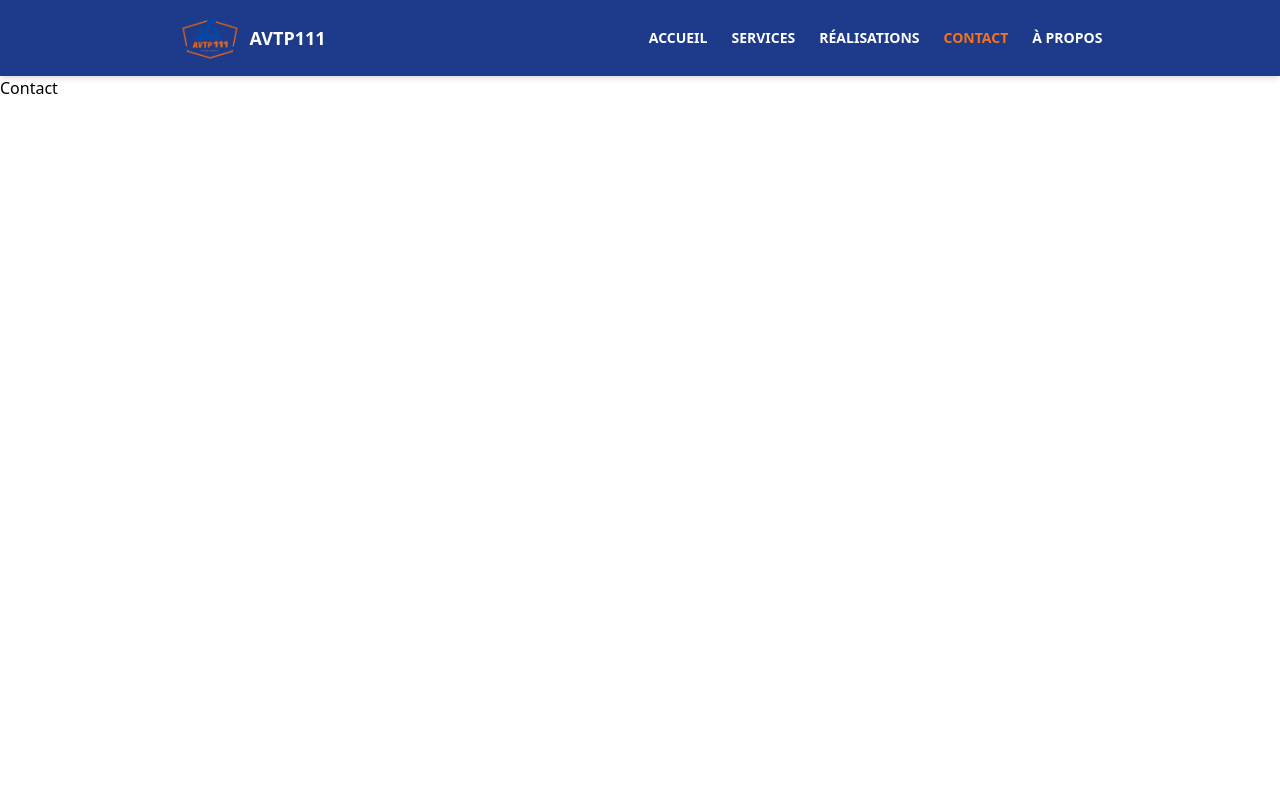
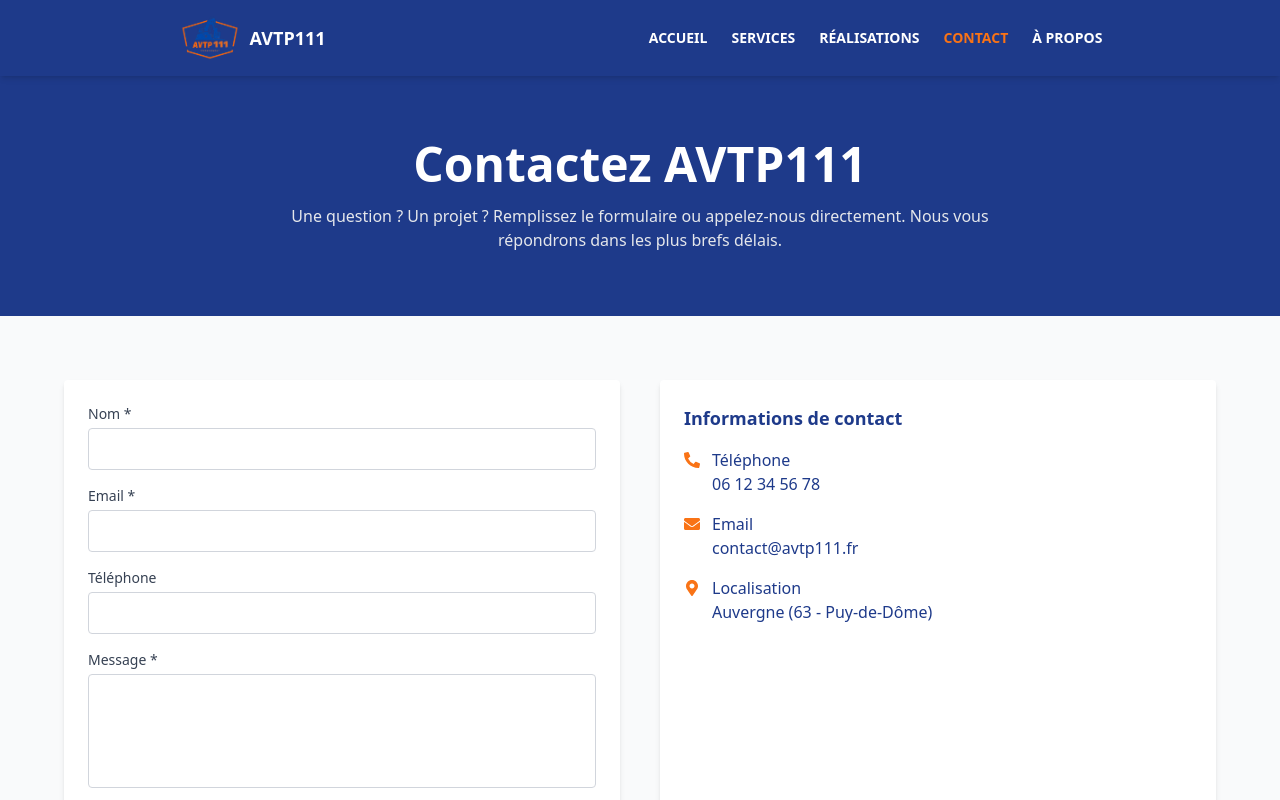
Before and after one commit to sadournyg/avtp111-vitrine, a React (Vite) app: page /contact in a window 1280 px wide. Shown: the top 800 px of the page. Built offline with nearby package versions, Linux system fonts and the light colour scheme.

Commit message:
feature: Contact page

```diff
--- /dev/null
+++ b/src/components/ContactForm.tsx
@@ -0,0 +1,95 @@
+import { useState } from "react";
+
+const ContactForm = () => {
+  const [submitted, setSubmitted] = useState(false);
+
+  const handleSubmit = (e: React.FormEvent<HTMLFormElement>) => {
+    e.preventDefault();
+    setSubmitted(true);
+  };
+
+  return (
+    <form
+      onSubmit={handleSubmit}
+      className="w-full max-w-2xl mx-auto bg-white shadow-md rounded p-6 space-y-4"
+    >
+      <div>
+        <label
+          htmlFor="name"
+          className="block text-sm font-medium text-gray-700"
+        >
+          Nom *
+        </label>
+        <input
+          type="text"
+          id="name"
+          name="name"
+          required
+          className="mt-1 block w-full border border-gray-300 rounded px-4 py-2 focus:outline-none focus:ring focus:ring-orange-300"
+        />
+      </div>
+
+      <div>
+        <label
+          htmlFor="email"
+          className="block text-sm font-medium text-gray-700"
+        >
+          Email *
+        </label>
+        <input
+          type="email"
+          id="email"
+          name="email"
+          required
+          className="mt-1 block w-full border border-gray-300 rounded px-4 py-2 focus:outline-none focus:ring focus:ring-orange-300"
+        />
+      </div>
+
+      <div>
+        <label
+          htmlFor="phone"
+          className="block text-sm font-medium text-gray-700"
+        >
+          Téléphone
+        </label>
+        <input
+          type="tel"
+          id="phone"
+          name="phone"
+          className="mt-1 block w-full border border-gray-300 rounded px-4 py-2 focus:outline-none focus:ring focus:ring-orange-300"
+        />
+      </div>
+
+      <div>
+        <label
+          htmlFor="message"
+          className="block text-sm font-medium text-gray-700"
+        >
+          Message *
+        </label>
+        <textarea
+          id="message"
+          name="message"
+          required
+          rows={4}
+          className="mt-1 block w-full border border-gray-300 rounded px-4 py-2 resize-none focus:outline-none focus:ring focus:ring-orange-300"
+        ></textarea>
+      </div>
+
+      <button
+        type="submit"
+        className="bg-[#f97316] hover:bg-[#fb923c] text-white font-semibold py-2 px-6 rounded transition"
+      >
+        Envoyer
+      </button>
+
+      {submitted && (
+        <p className="text-green-600 mt-2 text-sm">
+          Merci pour votre message. Nous reviendrons vers vous rapidement !
+        </p>
+      )}
+    </form>
+  );
+};
+
+export default ContactForm;
--- /dev/null
+++ b/src/components/ContactInfo.tsx
@@ -0,0 +1,35 @@
+import { FaPhoneAlt, FaEnvelope, FaMapMarkerAlt } from "react-icons/fa";
+
+const ContactInfo = () => {
+  return (
+    <div className="bg-white rounded shadow-md p-6 space-y-4 text-[#1e3a8a]">
+      <h3 className="text-lg font-semibold mb-4">Informations de contact</h3>
+
+      <div className="flex items-start gap-3">
+        <FaPhoneAlt className="text-[#f97316] mt-1" />
+        <div>
+          <p className="font-medium">Téléphone</p>
+          <p>06 12 34 56 78</p>
+        </div>
+      </div>
+
+      <div className="flex items-start gap-3">
+        <FaEnvelope className="text-[#f97316] mt-1" />
+        <div>
+          <p className="font-medium">Email</p>
+          <p>contact@avtp111.fr</p>
+        </div>
+      </div>
+
+      <div className="flex items-start gap-3">
+        <FaMapMarkerAlt className="text-[#f97316] mt-1" />
+        <div>
+          <p className="font-medium">Localisation</p>
+          <p>Auvergne (63 - Puy-de-Dôme)</p>
+        </div>
+      </div>
+    </div>
+  );
+};
+
+export default ContactInfo;
--- a/src/pages/Contact.tsx
+++ b/src/pages/Contact.tsx
@@ -1,9 +1,13 @@
-import React from "react";
+import ContactHeroSection from "../sections/ContactHeroSection";
+import ContactSection from "../sections/ContactSection";
 
-type Props = {};
-
-const Contact = (props: Props) => {
-  return <div>Contact</div>;
+const Contact = () => {
+  return (
+    <>
+      <ContactHeroSection />
+      <ContactSection />
+    </>
+  );
 };
 
 export default Contact;
--- /dev/null
+++ b/src/sections/ContactHeroSection.tsx
@@ -0,0 +1,20 @@
+import MotionFadeIn from "../components/MotionFadeIn";
+import Title from "../components/Title";
+
+const ContactHeroSection = () => {
+  return (
+    <section className="bg-[#1e3a8a] text-white py-16 px-4 text-center">
+      <MotionFadeIn className="max-w-3xl mx-auto">
+        <Title as="h1" className="mb-4 text-white">
+          Contactez AVTP111
+        </Title>
+        <p className="text-sm md:text-base text-gray-200">
+          Une question ? Un projet ? Remplissez le formulaire ou appelez-nous
+          directement. Nous vous répondrons dans les plus brefs délais.
+        </p>
+      </MotionFadeIn>
+    </section>
+  );
+};
+
+export default ContactHeroSection;
--- /dev/null
+++ b/src/sections/ContactSection.tsx
@@ -0,0 +1,16 @@
+import ContactForm from "../components/ContactForm";
+import ContactInfo from "../components/ContactInfo";
+import MotionFadeIn from "../components/MotionFadeIn";
+
+const ContactSection = () => {
+  return (
+    <section className="bg-gray-50 py-16 px-4">
+      <MotionFadeIn className="max-w-6xl mx-auto grid gap-10 md:grid-cols-2">
+        <ContactForm />
+        <ContactInfo />
+      </MotionFadeIn>
+    </section>
+  );
+};
+
+export default ContactSection;
```
